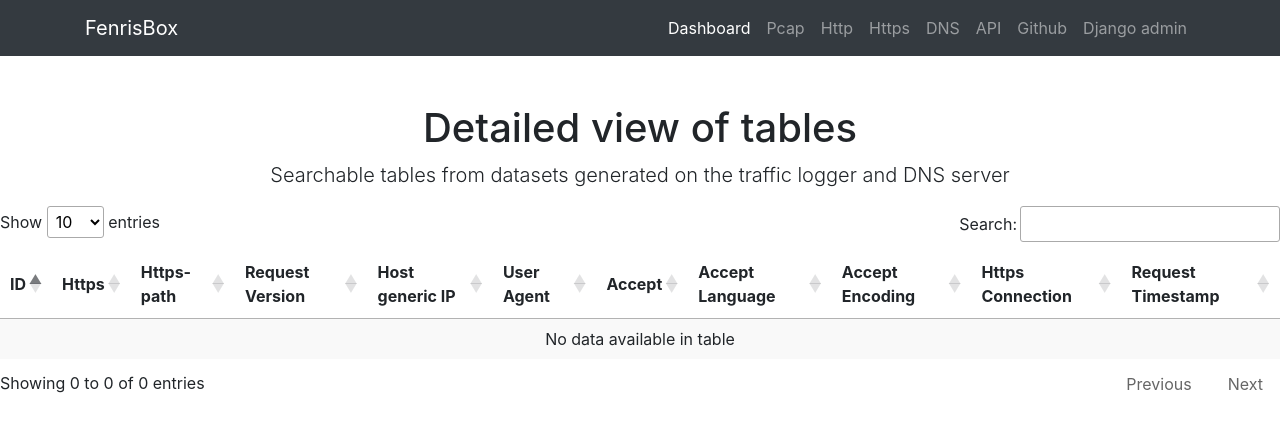
After one commit to Team-Fenris/fenrisCMS, a Django app: page /dashboard/http/ in a window 1280 px wide. The commit adds this page. Shown: the top 432 px of the page. Run offline with Django 3.2, Linux system fonts and the light colour scheme; data that the repository does not hold is empty; some libraries are stand-ins or nearby versions.

Commit message:
updated with new features (#19)

```diff
--- a/api/admin.py
+++ b/api/admin.py
@@ -1,8 +1,9 @@
 from django.contrib import admin
-from .models import Pcap, Http, Https, Dns
+from .models import Pcap, Http, Https, Dns, File
 
 # Register your models here.
 admin.site.register(Pcap)
 admin.site.register(Http)
 admin.site.register(Https)
 admin.site.register(Dns)
+admin.site.register(File)
--- a/api/serializers.py
+++ b/api/serializers.py
@@ -1,7 +1,7 @@
 # serializers.py
 from rest_framework import serializers
 
-from .models import Pcap, Http, Https, Dns
+from .models import Pcap, Http, Https, Dns, File
 
 
 class PcapSerializer(serializers.HyperlinkedModelSerializer):
@@ -91,3 +91,8 @@ class DnsSerializer(serializers.HyperlinkedModelSerializer):
             'from_host_generic_ip',
             'from_port',
             )
+
+class FileSerializer(serializers.ModelSerializer):
+    class Meta:
+        model = File
+        fields = "__all__"
--- a/api/urls.py
+++ b/api/urls.py
@@ -3,6 +3,7 @@
 from django.urls import include, path
 from rest_framework import routers
 from . import views
+from rest_framework.views import APIView
 
 from .views import line_chart, line_chart_json
 
@@ -12,6 +13,7 @@ router.register(r'pcap', views.PcapViewSet)
 router.register(r'http', views.HttpViewSet)
 router.register(r'https', views.HttpsViewSet)
 router.register(r'dns', views.DnsViewSet)
+
 
 # Wire up our API using automatic URL routing.
 # Additionally, we include login URLs for the browsable API.
--- a/api/views.py
+++ b/api/views.py
@@ -3,12 +3,15 @@ import django
 from django.db.models.query import QuerySet
 from django.shortcuts import render
 from dnslib import dns
+from rest_framework import viewsets
+## imports for file upload ##
+from rest_framework.parsers import FileUploadParser
+from rest_framework.response import Response
+from rest_framework.views import APIView
+from rest_framework import status
 
-# Create your views here.
-from rest_framework import viewsets
-
-from .serializers import PcapSerializer, HttpSerializer, HttpsSerializer, DnsSerializer
-from .models import Pcap, Http, Https, Dns
+from .serializers import PcapSerializer, HttpSerializer, HttpsSerializer, DnsSerializer, FileSerializer
+from .models import Pcap, Http, Https, Dns, File
 
 # from django.db.models import Sum > def dns_chart()
 from django.db.models import Sum
@@ -34,7 +37,21 @@ class DnsViewSet(viewsets.ModelViewSet):
     queryset = Dns.objects.all().order_by('dns')
     serializer_class = DnsSerializer
 
-### JSON file retrieval ###
+
+class FileUploadView(APIView):
+    permission_classes = []
+    http_method_names = ['get', 'head', 'post']
+    parser_class = (FileUploadParser,)
+
+    def post(self, request, *args, **kwargs):
+
+        file_serializer = FileSerializer (data=request.data)
+
+        if file_serializer.is_valid():
+            file_serializer.save()
+            return Response(file_serializer.data, status=status.HTTP_201_CREATED)
+        else:
+            return Response(file_serializer.errors, status=status.HTTP_400_BAD_REQUEST)
 
 # class AddPcapView(viewsets.ModelViewSet):
 #     form_class = PcapForm
--- a/dashboard/urls.py
+++ b/dashboard/urls.py
@@ -5,6 +5,9 @@ from . import views
 urlpatterns = [
     path('dashboard/', views.index, name='index'),
     path('dashboard/details/', views.details),
+    path('dashboard/dns/', views.dns),
+    path('dashboard/http/', views.http),
+    path('dashboard/https/', views.https),
 
 
 ]
--- a/dashboard/views.py
+++ b/dashboard/views.py
@@ -16,3 +16,12 @@ def index(request):
 
 def details(request):
     return render(request, 'details.html')
+
+def dns(request):
+    return render(request, 'dns.html')
+
+def http(request):
+    return render(request, 'http.html')
+
+def https(request):
+    return render(request, 'https.html')
--- a/loganalyzer/settings.py
+++ b/loganalyzer/settings.py
@@ -121,7 +121,7 @@ USE_I18N = True
 
 USE_L10N = True
 
-USE_TZ = True
+# USE_TZ = True
 
 
 # Static files (CSS, JavaScript, Images)
@@ -131,3 +131,7 @@ STATIC_URL = '/static/'
 STATICFILES_DIRS = [
     BASE_DIR / "static",
 ]
+
+#File upload dirs
+MEDIA_URL = '/datafiles/'
+MEDIA_ROOT = os.path.join(BASE_DIR, 'datafiles')
--- a/loganalyzer/urls.py
+++ b/loganalyzer/urls.py
@@ -15,9 +15,12 @@ Including another URLconf
 """
 from django.contrib import admin
 from django.urls import path, include
+from api import views as FileViews
 
 urlpatterns = [
     path('admin/', admin.site.urls),
     path('api/', include('api.urls')),
     path('', include('dashboard.urls')),
+    ##File upload
+    path('api/files', FileViews.FileUploadView.as_view()),
 ]
--- /dev/null
+++ b/templates/http.html
@@ -0,0 +1,98 @@
+{% extends "layouts/base.html" %}
+{% block title %}
+FenrisBox Detailed table view
+{% endblock %}
+
+<link rel="stylesheet" type="text/css" href="//cdn.datatables.net/1.10.12/css/jquery.dataTables.css">
+<script type="text/javascript" charset="utf8" src="//cdn.datatables.net/1.10.12/js/jquery.dataTables.js"></script>
+<script src="https://ajax.googleapis.com/ajax/libs/jquery/3.1.0/jquery.min.js"></script>
+<script type="text/javascript" src="https://cdn.datatables.net/1.10.16/js/jquery.dataTables.min.js"></script>
+<!-- <script type="text/javascript" src="https://code.jquery.com/jquery-3.5.1.js"></script> -->
+{% block content %}
+  <!-- Page Content -->
+  <div class="container">
+    <div class="row">
+      <div class="col-lg-12 text-center">
+        <h1 class="mt-5">Detailed view of tables</h1>
+        <p class="lead">Searchable tables from datasets generated on the traffic logger and DNS server</p>
+      </div>
+    </div>
+  </div>
+
+
+
+  <table id="example" class="display" style="width:100%">
+          <thead>
+              <tr>
+                <th>ID</th>
+                  <th>Https</th>
+                  <th>Https-path</th>
+                  <th>Request Version</th>
+                  <th>Host generic IP</th>
+                  <th>User Agent</th>
+                  <th>Accept</th>
+                  <th>Accept Language</th>
+                  <th>Accept Encoding</th>
+                  <th>Https Connection</th>
+                  <th>Request Timestamp</th>
+              </tr>
+          </thead>
+          <tbody>
+          </tbody>
+          <tfoot>
+              <tr>
+             <!--
+                <th>Rowid</th>
+                <th>dst_addr</th>
+                <th>dst_port</th>
+                <th>icmpv4</th>
+                <th>icmpv6</th>
+                <th>interface</th>
+                <th>ipv4_chksum</th>
+                <th>src_addr</th>
+                <th>src_port</th>
+                <th>ipv4_raw</th>
+              -->
+              </tr>
+          </tfoot>
+      </table>
+
+  <script type="text/javascript">
+$(document).ready(function() {
+    //$(function(){
+    address = "http://" + location.hostname + ":8000/api/http";
+    datatbl = $("#example").DataTable();
+    $.ajax({
+        url: address,
+        type: "GET",
+        content: "application/json;charset=utf-8",
+        dataType: "json",
+        success: function (result) {
+            $.each(result, function (key, item) {
+                datatbl.row.add( [
+                    item.id,
+                    item.http_command,
+                    item.http_path,
+                    item.request_version,
+                    item.host_generic_ip,
+                    item.user_agent,
+                    item.accept,
+                    item.accept_language,
+                    item.accept_encoding,
+                    item.http_connection,
+                    item.request_timestamp,
+                ]).draw( false );
+            });
+
+            $("#example").DataTable({
+                destroy: true,
+                dom: 'Bfrtip',
+                columDefs: [{
+                    visible: false
+                }]
+            });
+         }
+    });
+});
+  </script>
+ <!-- {% endblock %} -->
--- a/templates/layouts/navbar.html
+++ b/templates/layouts/navbar.html
@@ -14,7 +14,19 @@
             </a>
           </li>
           <li class="nav-item">
-            <a class="nav-link" href="/dashboard/details">Details</a>
+            <a class="nav-link" href="/dashboard/details">Pcap</a>
+          </li>
+                    </li>
+          <li class="nav-item">
+            <a class="nav-link" href="/dashboard/http">Http</a>
+          </li>
+          </li>
+          <li class="nav-item">
+           <a class="nav-link" href="/dashboard/https">Https</a>
+          </li>
+          </li>
+          <li class="nav-item">
+           <a class="nav-link" href="/dashboard/dns">DNS</a>
           </li>
           <li class="nav-item">
             <a class="nav-link" href="/api">API</a>
```
Also changed, not shown: api/models.py (+12 -3 lines), datafiles/dbinfo.txt (added, +10 -0 lines), datafiles/dbinfo_nVNNrcJ.txt (added, +10 -0 lines), templates/dashboard.html (+1 -7 lines), templates/dns.html (added, +94 -0 lines), templates/https.html (added, +100 -0 lines).
